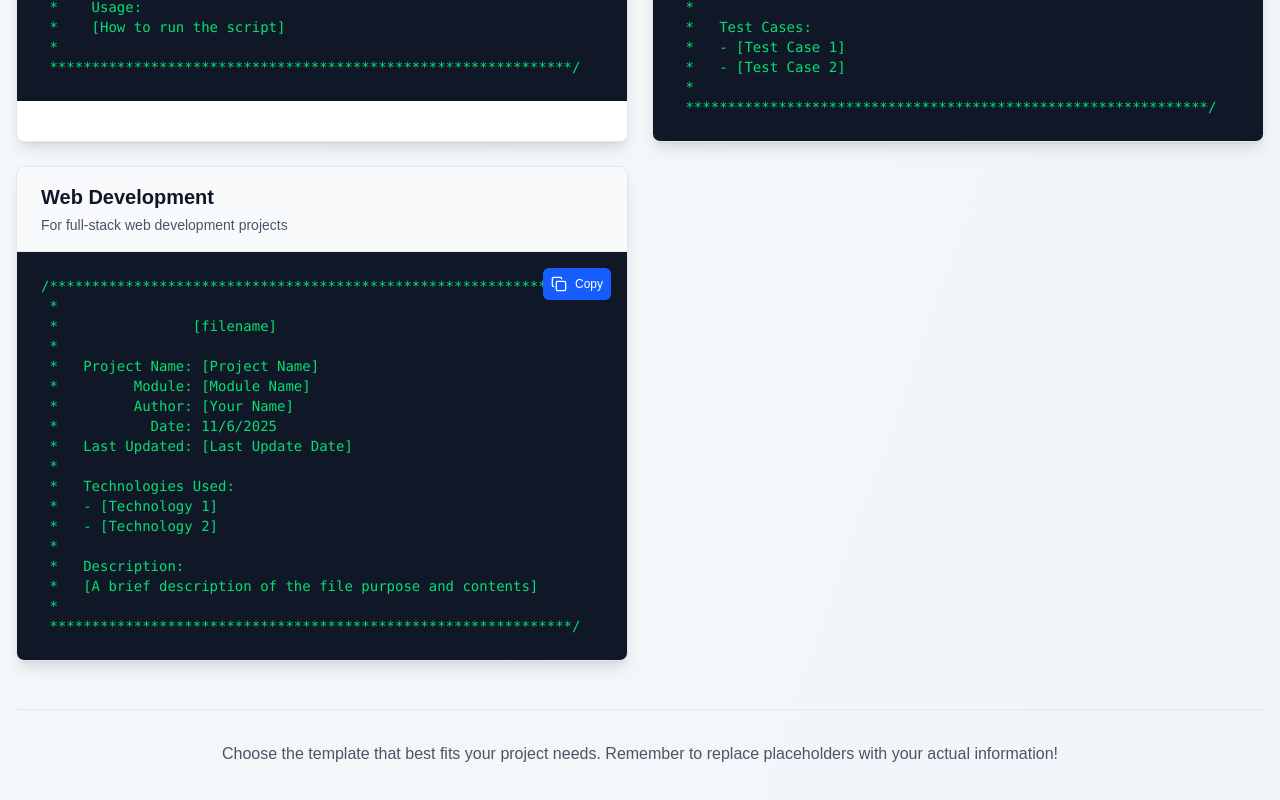
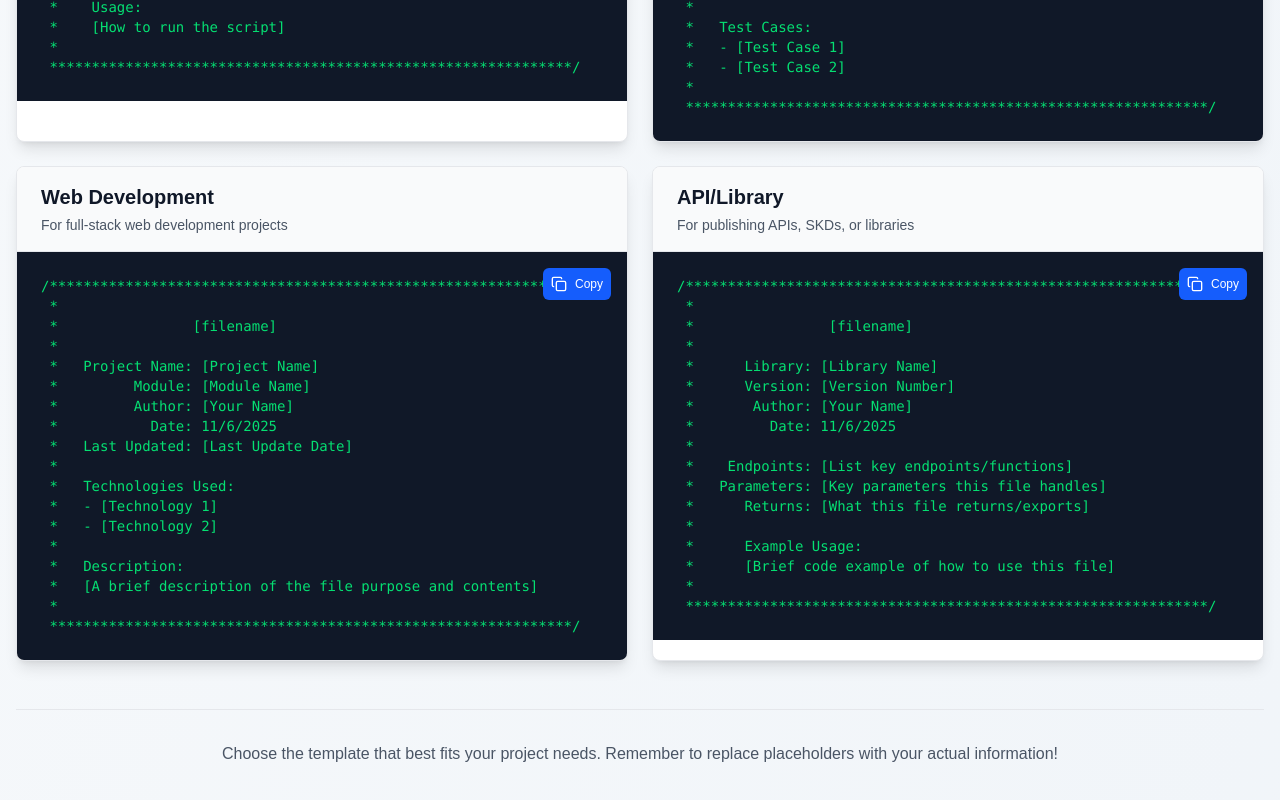
Before and after one commit to danglorioso/headers, a Next.js app: page / in a window 1280 px wide. Shown: the part 2838-3638 px from the top of the page. Built offline with nearby package versions, Linux system fonts and the light colour scheme.

Commit message:
Add API template

```diff
--- a/src/app/page.tsx
+++ b/src/app/page.tsx
@@ -260,6 +260,27 @@ const headerTemplates: HeaderTemplate[] = [
  *
  **************************************************************/`,
     },
+    {
+        name: "API/Library",
+        description: "For publishing APIs, SKDs, or libraries",
+        template: `/**************************************************************
+ *
+ *                [filename]
+ *
+ *      Library: [Library Name]
+ *      Version: [Version Number]
+ *       Author: [Your Name]
+ *         Date: ${new Date().toLocaleDateString()}
+ *
+ *    Endpoints: [List key endpoints/functions]
+ *   Parameters: [Key parameters this file handles]
+ *      Returns: [What this file returns/exports]
+ *
+ *      Example Usage:
+ *      [Brief code example of how to use this file]
+ *
+ **************************************************************/`,
+    },
 ];
 
 const generateTemplate = (baseTemplate: string, commentStyle: CommentStyle): string => {
```
